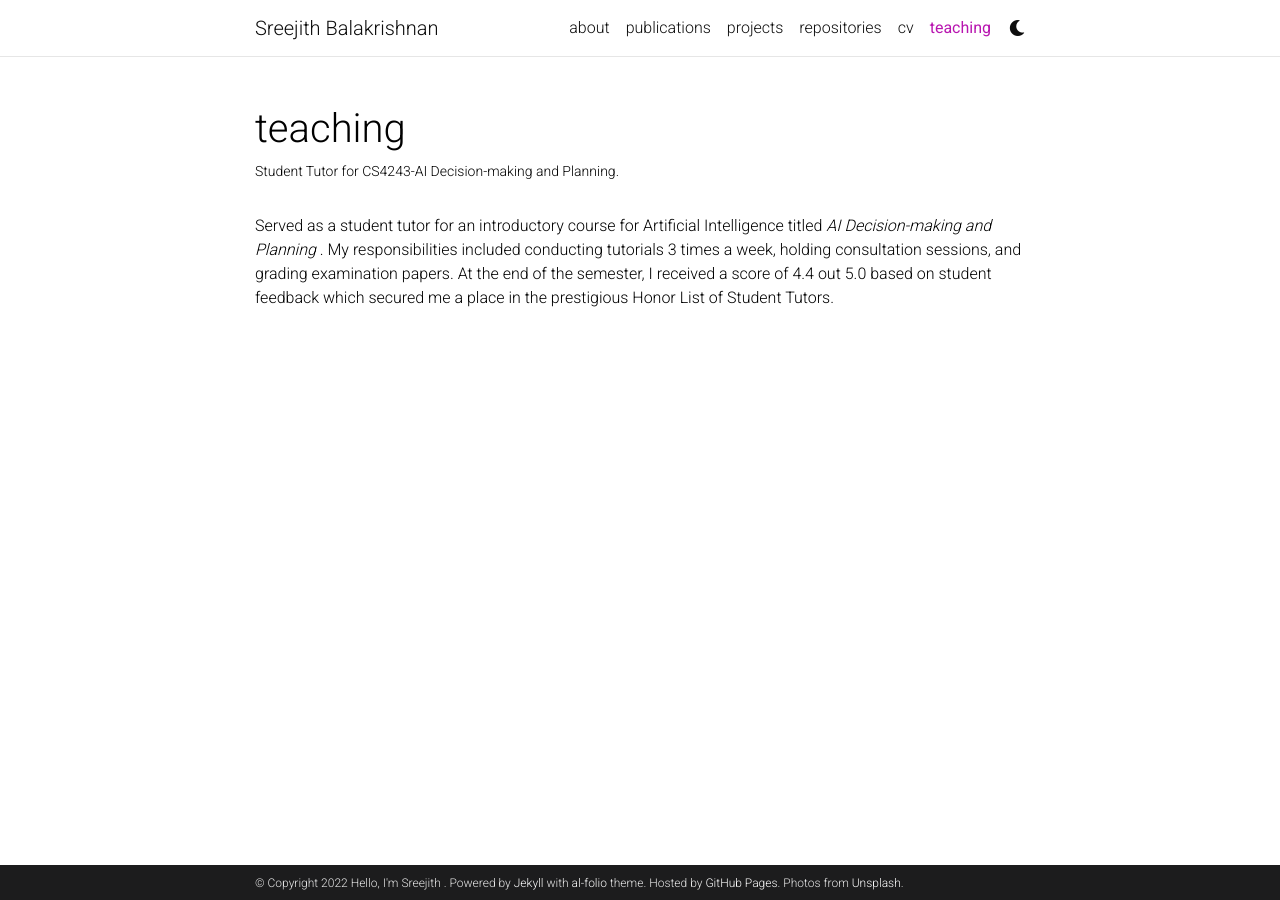
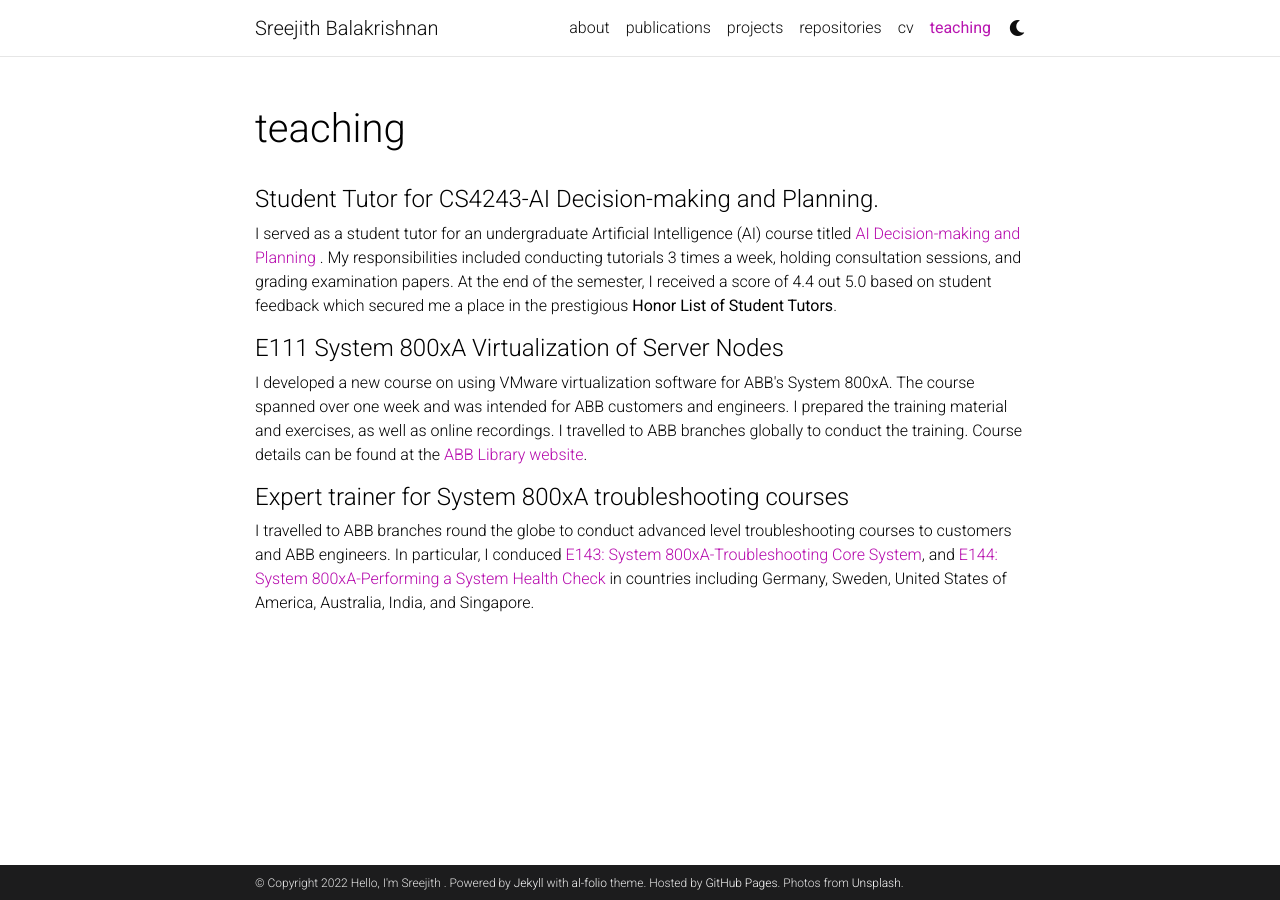
Before and after one commit to sreejithb/sreejithb.github.io, a Jekyll site: the page built from _pages/teaching.md, in a window 1280 px wide. Built offline with Jekyll 4.4.1, drawn with Linux system fonts in a browser that asks for light colours; comment, search, counter and statistics services are not loaded; a style sheet for code colours, icons or effects is not loaded.

Commit message:
AFTER UPDATING TEACHING

```diff
--- a/_pages/teaching.md
+++ b/_pages/teaching.md
@@ -2,9 +2,16 @@
 layout: page
 permalink: /teaching/
 title: teaching
-description: Student Tutor for CS4243-AI Decision-making and Planning.
+description:
 nav: true
 nav_order: 5
 ---
+<h4>Student Tutor for CS4243-AI Decision-making and Planning.</h4>
+<p>I served as a student tutor for an undergraduate Artificial Intelligence (AI) course titled <a href='https://nusmods.com/modules/CS4246/ai-planning-and-decision-making'> AI Decision-making and Planning </a>. My responsibilities included conducting tutorials 3 times a week, holding consultation sessions, and grading examination papers. At the end of the semester, I received a score of 4.4 out 5.0 based on student feedback which secured me a place in the prestigious <b>Honor List of Student Tutors</b>. </p>
 
-<p>Served as a student tutor for an introductory course for Artificial Intelligence titled <em>AI Decision-making and Planning </em>. My responsibilities included conducting tutorials 3 times a week, holding consultation sessions, and grading examination papers. At the end of the semester, I received a score of 4.4 out 5.0 based on student feedback which secured me a place in the prestigious Honor List of Student Tutors. </p>
+
+<h4>E111 System 800xA Virtualization of Server Nodes</h4>
+<p>I developed a new course on using VMware virtualization software for ABB's System 800xA. The course spanned over one week and was intended for ABB customers and engineers. I prepared the training material and exercises, as well as online recordings. I travelled to ABB branches globally to conduct the training. Course details can be found at the <a href='https://library.e.abb.com/public/28c49ed9fa9dc664c1257a2400469e65/3BDS011567-111_E_en_800xA_Expert_Workshop_E111_-_Virtualization_of_Server_Nodes_using_VMware_ESXi.pdf'> ABB Library website</a>.</p>
+
+<h4>Expert trainer for System 800xA troubleshooting courses</h4>
+<p> I travelled to ABB branches round the globe to conduct advanced level troubleshooting courses to customers and ABB engineers. In particular, I conduced <a href='https://library.e.abb.com/public/dee97999b8c03e21c1257a250019355c/3BDS011567-143_I_en_800xA_Expert_Workshop_E143_-_Troubleshooting_800xA_Core_System.pdf'> E143: System 800xA-Troubleshooting Core System</a>, and <a href='https://library.e.abb.com/public/805c98950350544bc1257a25001935d7/3BDS011567-144_C_en_800xA_Expert_Workshop_E144_-_System_Health_Check.pdf'> E144: System 800xA-Performing a System Health Check</a> in countries including Germany, Sweden, United States of America, Australia, India, and Singapore.
```
